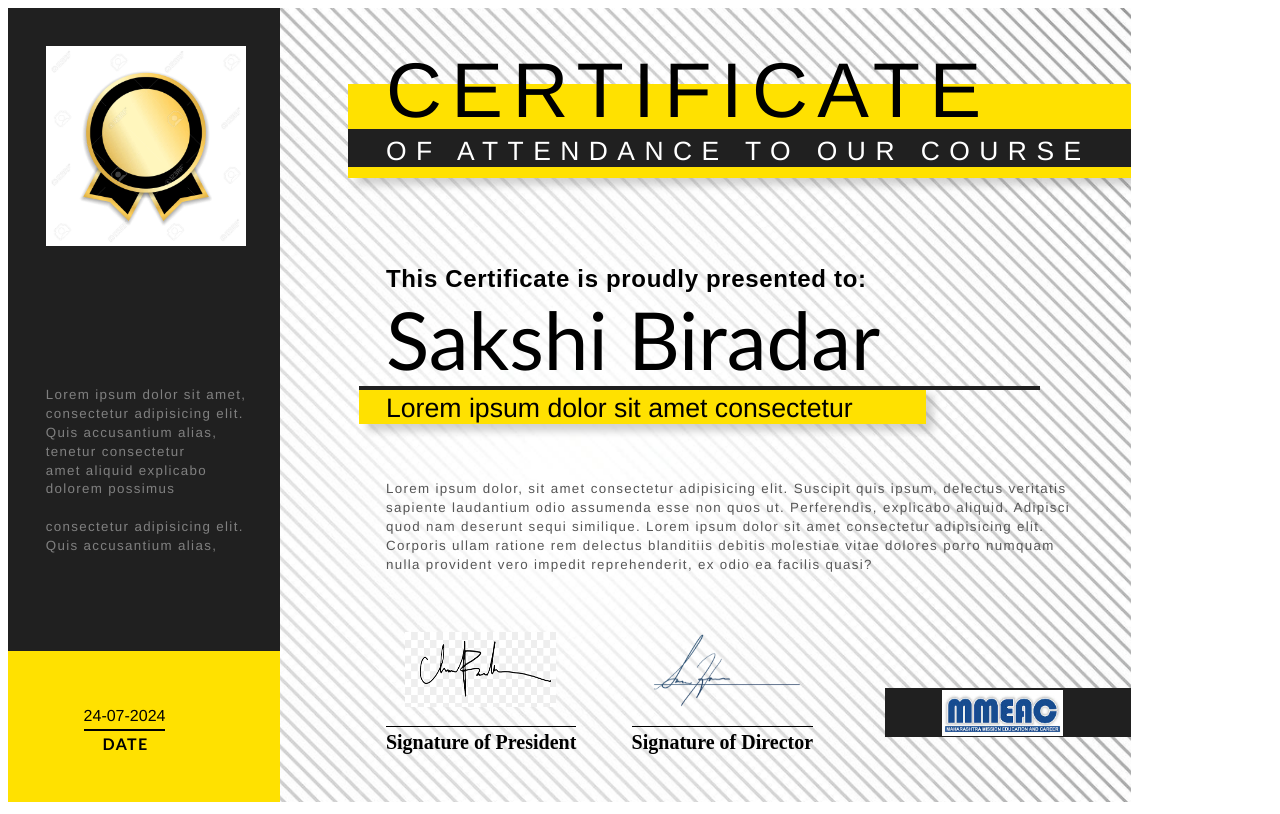
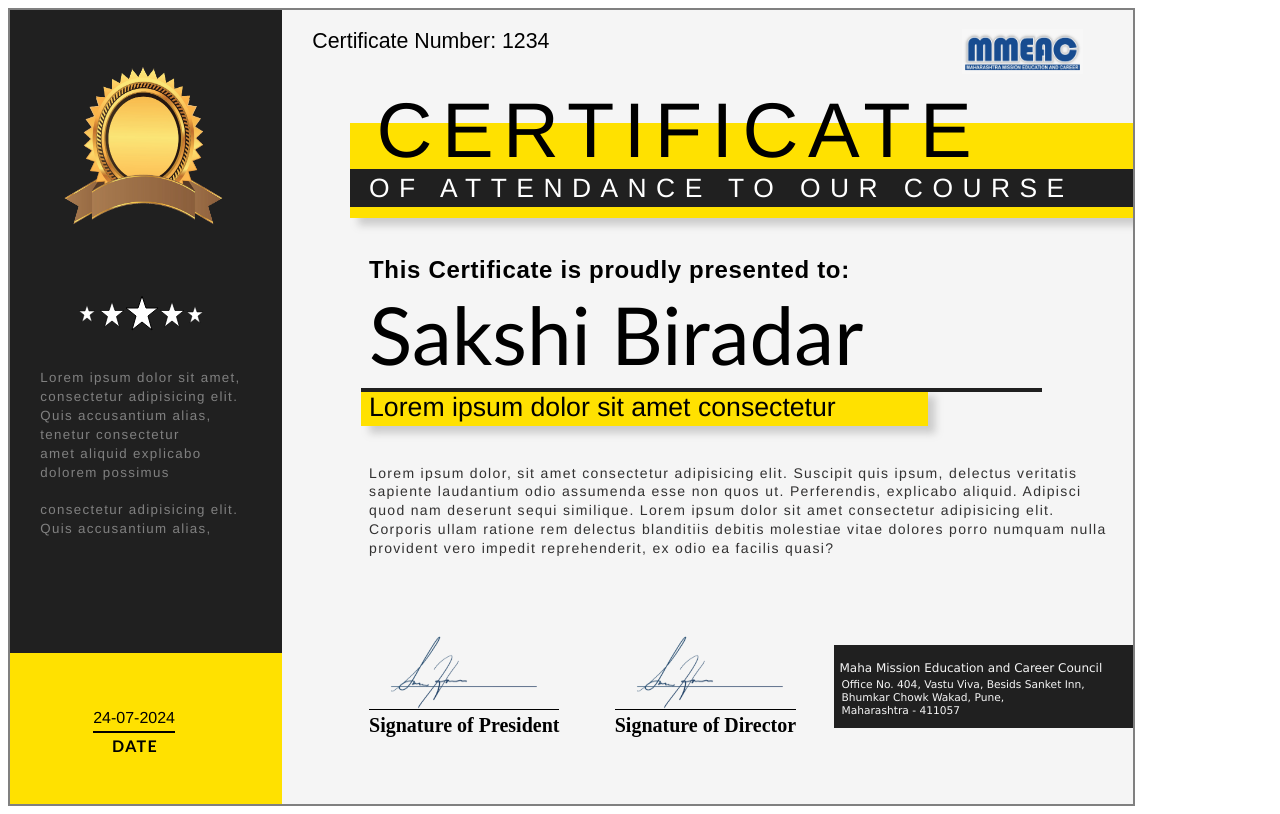
Before and after one commit to Sakshibiradar15/mmeac-certificate-assignment, a plain HTML site: page preview.html in a window 1280 px wide. Drawn offline with Linux system fonts and the light colour scheme.

Commit message:
second commit

```diff
--- a/preview.html
+++ b/preview.html
@@ -4,7 +4,7 @@
     <meta charset="UTF-8">
     <meta name="viewport" content="width=device-width, initial-scale=1.0">
     <title>Certificate</title>
-    <link rel="stylesheet" type="text/css" href="style.css">
+    <link rel="stylesheet" type="text/css" href="./css/style.css">
 </head>
 <body>
     <!--Certificate Wrapper-->
@@ -26,8 +26,9 @@
         <div class="certificate-content">
 
                 <div class="certificate-logo">
-                    <img src="./images/logo4.jpg" width="200mm" height="200mm">
+                    <img src="./images/certificate-logo.png" width="200mm" height="200mm">
                 </div>
+                <div class="sr-no">Certificate Number: 1234</div>
                 <div class="title">CERTIFICATE</div>
                 <div class="sub-title">OF ATTENDANCE TO OUR COURSE</div>
                 <!--Content-->
@@ -39,14 +40,14 @@
                     Adipisci quod nam deserunt sequi similique. Lorem ipsum dolor sit amet consectetur adipisicing elit. Corporis ullam ratione rem delectus blanditiis debitis molestiae vitae dolores porro numquam nulla provident vero impedit reprehenderit, ex odio ea facilis quasi?
                 </div>
 
-                <img class="sign-president-img" src="./images/sign1.png">
+                <img class="sign-president-img" src="./images/sign2.png">
                 <div class="sign-president">Signature of President</div>
 
                 <img class="sign-director-img" src="./images/sign2.png">
                 <div class="sign-director">Signature of Director</div>
 
                 <div class="org-logo">
-                    <img  src="./images/mmeac.jfif">
+                    <img  src="./images/org.jpeg">
                 </div>
 
                 <div class="side-content">Lorem ipsum dolor sit amet, <br>
@@ -55,8 +56,35 @@
                     consectetur adipisicing elit.<br> Quis accusantium alias,<br></div>
                 </div>
 
+                <div class="star">
+                    <svg width="300" height="150">
+
+                        <polygon points="10,3 12,9 18,9 13,13 15,20 10,16 5,20 7,13 2,9 8,9"
+                                 style="fill:white;stroke:black;stroke-width:0.5" transform="translate(10,27) scale(1)"/>
+
+                        <polygon points="10,3 12,9 18,9 13,13 15,20 10,16 5,20 7,13 2,9 8,9"
+                                 style="fill:white;stroke:black;stroke-width:0.5" transform="translate(30,22) scale(1.5)"/>
+
+                        <polygon points="10,3 12,9 18,9 13,13 15,20 10,16 5,20 7,13 2,9 8,9"
+                                 style="fill:white;stroke:black;stroke-width:0.5" transform="translate(55,15) scale(2)"/>
+
+                        <polygon points="10,3 12,9 18,9 13,13 15,20 10,16 5,20 7,13 2,9 8,9"
+                                 style="fill:white;stroke:black;stroke-width:0.5" transform="translate(90,22) scale(1.5)"/>
+
+                        <polygon points="10,3 12,9 18,9 13,13 15,20 10,16 5,20 7,13 2,9 8,9"
+                                 style="fill:white;stroke:black;stroke-width:0.5" transform="translate(118,28) scale(1)"/>
+                      </svg>
+                </div>
+                <div class="date">
                 <div class="date-fig">24-07-2024</div>
                 <div class="date-word">DATE</div>
+                </div>
+
+                <div class="org-name">Maha Mission Education and Career Council</div>
+			    <div class="org-address">
+				<p>Office No. 404, Vastu Viva, Besids Sanket Inn, <br>Bhumkar Chowk
+				Wakad, Pune,<br> Maharashtra - 411057</p>
+			   </div>
         </div>
     </div>
 </body>
```
Also changed, not shown: css/style.css, css/style.scss (added), images/116.jpg (added), images/bg2.png (deleted), images/certificate-logo.png (added), images/logo4.jpg (deleted), images/mmeac.jfif (deleted), images/org.jpeg (added), images/sign1.png (deleted).
